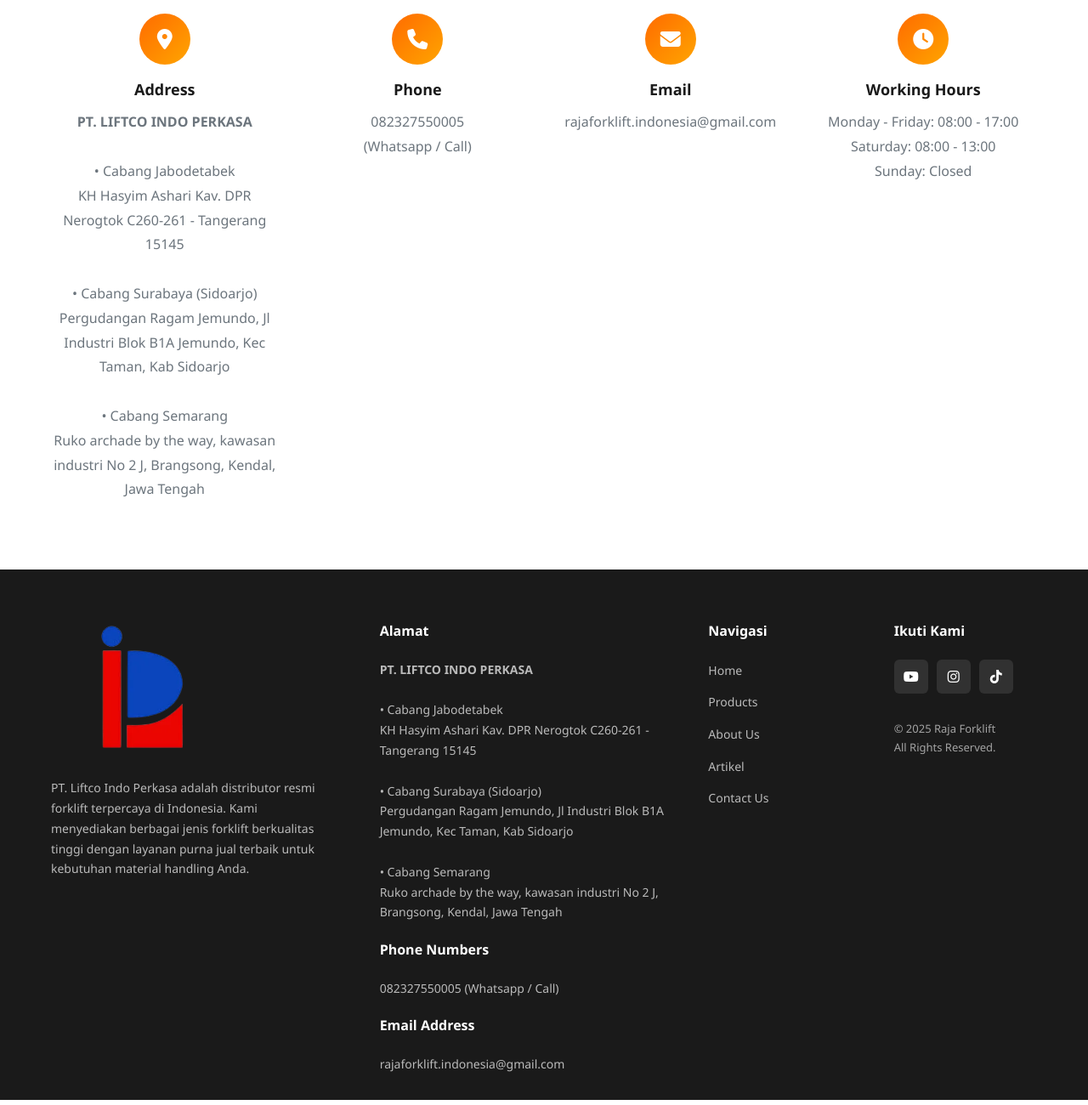
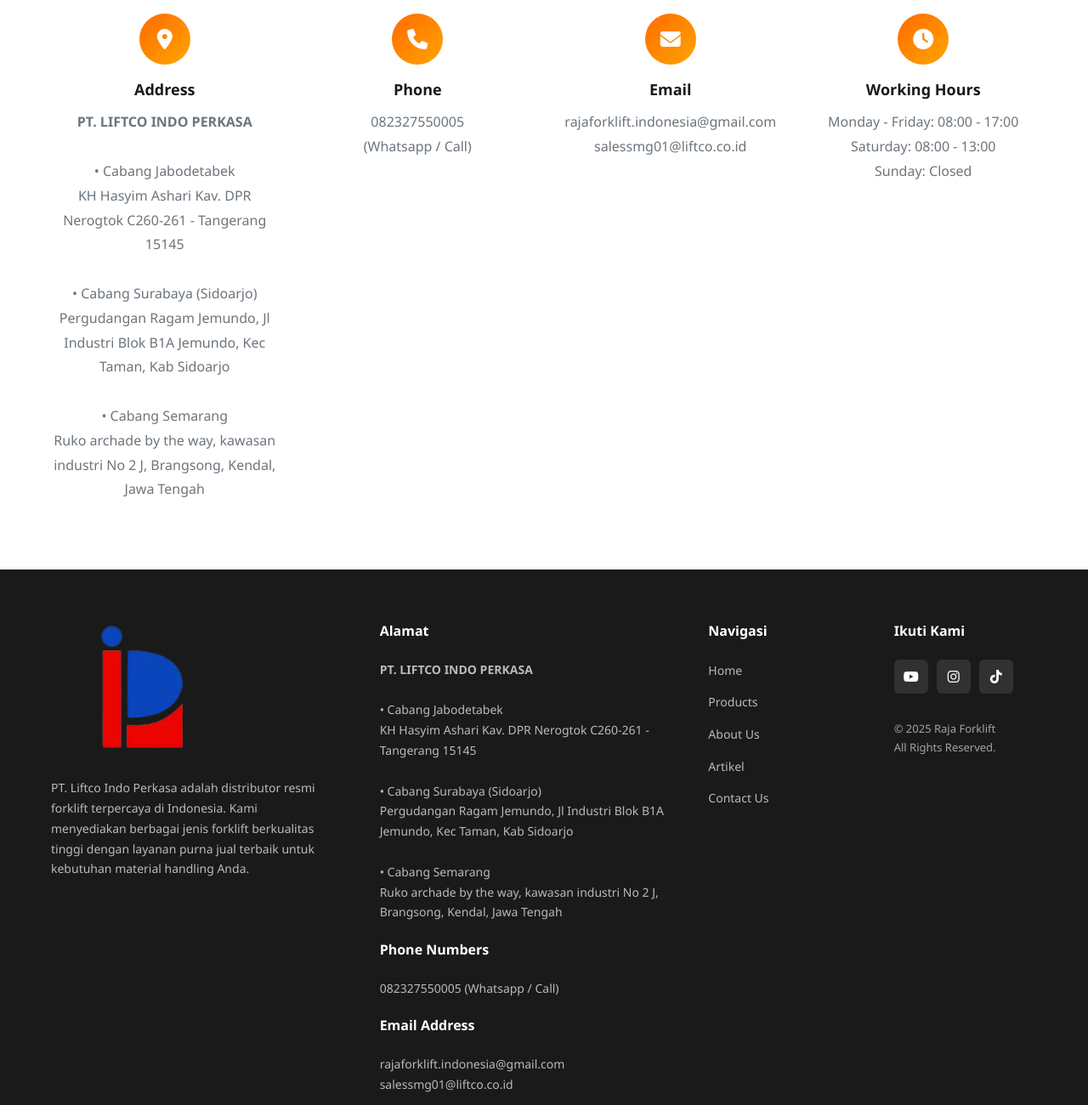
Before and after one commit to blitiket/blitiket.github.io, a website: page index.html in a window 1280 px wide. Shown: the part 6340-7640 px from the top of the page at 85% size. Drawn offline with Linux system fonts and the light colour scheme.

Commit message:
Add additional email address salessmg01@liftco.co.id to contact section and footer

```diff
--- a/index.html
+++ b/index.html
@@ -548,7 +548,7 @@
                             <i class="fas fa-envelope"></i>
                         </div>
                         <h3>Email</h3>
-                    <p>rajaforklift.indonesia@gmail.com</p>
+                    <p>rajaforklift.indonesia@gmail.com<br/>salessmg01@liftco.co.id</p>
                     </div>
                     <div class="info-card">
                         <div class="info-icon">
@@ -583,7 +583,7 @@
                     <h4 style="margin-top: 20px;">Phone Numbers</h4>
                     <p class="footer-phone">082327550005 (Whatsapp / Call)</p>
                     <h4 style="margin-top: 20px;">Email Address</h4>
-                    <p class="footer-email">rajaforklift.indonesia@gmail.com</p>
+                    <p class="footer-email">rajaforklift.indonesia@gmail.com<br/>salessmg01@liftco.co.id</p>
                 </div>
                 <div class="footer-col">
                     <h4>Navigasi</h4>
```
